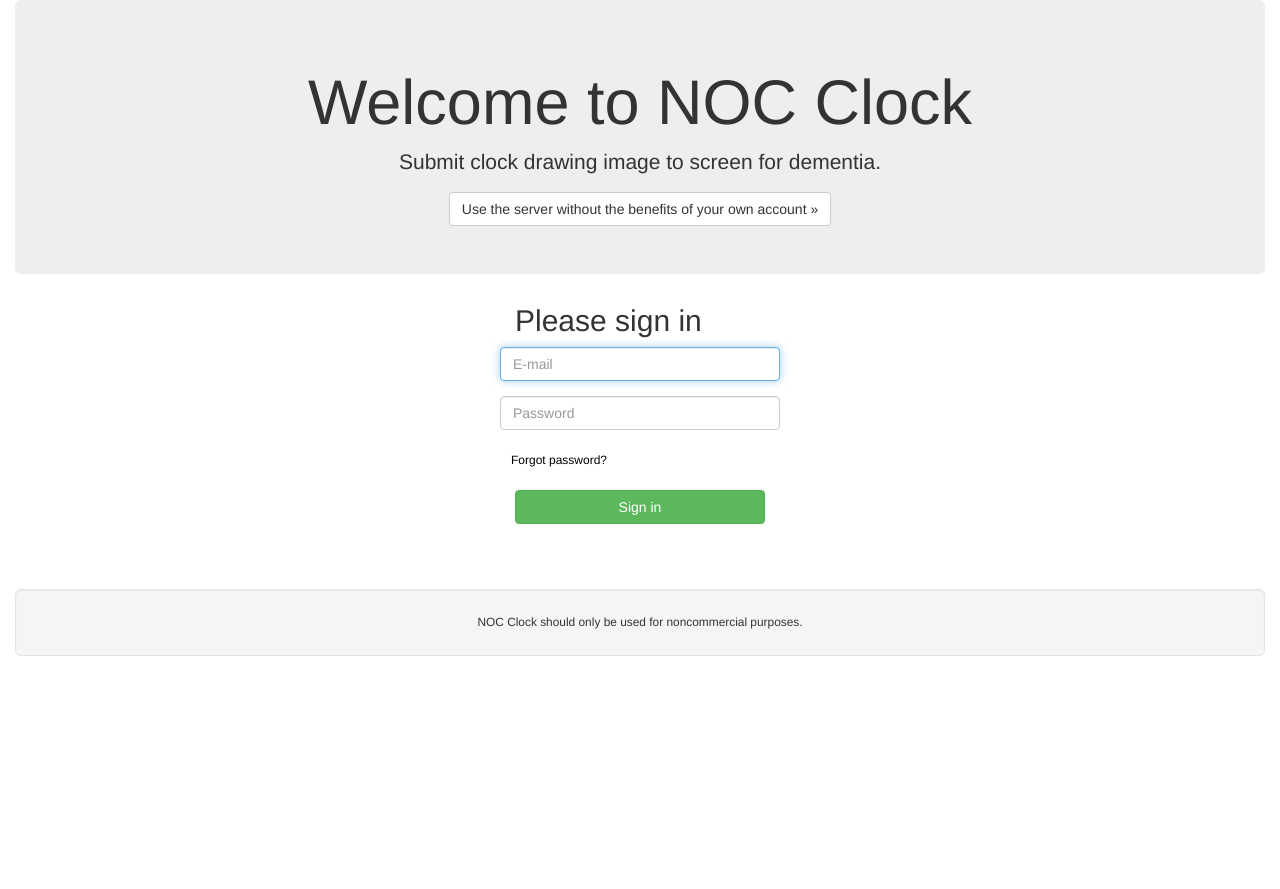
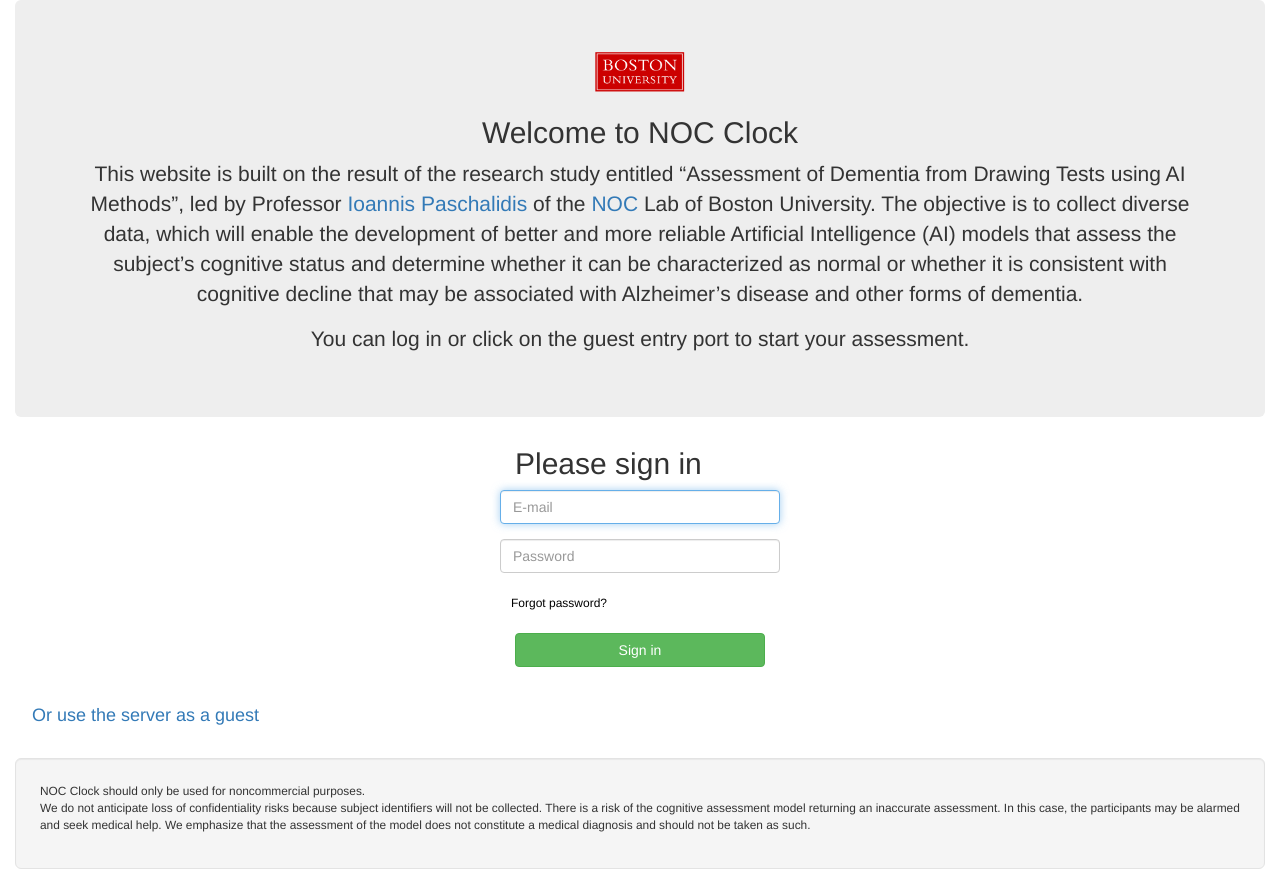
Before and after one commit to NoSpringNoRain/NOC-Clock-Website, a Django app: page /login in a window 1280 px wide. Shown: the part 72-961 px from the top of the page. Before the commit the page ends 728 px from the top, so only its background shows below. Run offline with Django 3.2, Linux system fonts and the light colour scheme; parts of the project's set-up code (start-up, migrations or seed data) failed here and were passed over; some libraries are stand-ins or nearby versions.

Commit message:
added website purpose, contact info, non-identifier collection

```diff
--- a/server/core/templates/core/base.html
+++ b/server/core/templates/core/base.html
@@ -140,9 +140,10 @@
         {% block content %}{% endblock %}
 
         <br><br>
-        <div class="well well-lg text-center small">
+        <div class="well well-lg small">
             {{ SERVER_NAME }} should only be used for noncommercial purposes.
             <br>
+            <p>We do not anticipate loss of confidentiality risks because subject identifiers will not be collected. There is a risk of the cognitive assessment model returning an inaccurate assessment. In this case, the participants may be alarmed and seek medical help. We emphasize that the assessment of the model does not constitute a medical diagnosis and should not be taken as such.</p>
         </div>
     </div>
 </body>
--- a/server/core/templates/core/home.html
+++ b/server/core/templates/core/home.html
@@ -619,11 +619,7 @@
         <div style="display: flex; justify-content: flex-start">
             <input id="id_agreedatastorage" required type="checkbox">
             <label for='id_agreedatastorage' style="font-weight: normal; line-height: 20px; margin-left: 1em">
-                I have been fully informed of the nature of this study which includes a medical history, clock drawing
-                test, and Trail A test and voluntarily agree to participate in this project. I understand that the
-                cognitive assessment that I receive from this website has not been endorsed by any medical expert. I
-                understand that the data will be sued in research and publications. I also authorize the Boston
-                University to secure pertinent medical information and the data for the purposes of this study.
+                I acknowledge that I have read the information in this consent form including risks and possible benefits. I have been given the chance to ask questions by either contacting the lead investigator or the Boston University IRB. My questions (if any) have been answered to my satisfaction, and I agree to participate in the study.
             </label>
         </div>
     </div>
--- a/server/core/templates/core/login.html
+++ b/server/core/templates/core/login.html
@@ -3,11 +3,15 @@
 {% block content %}
 
 <div class="jumbotron text-center">
-	<h1>Welcome to {{ SERVER_NAME }}</h1>
-	<p>Submit clock drawing image to screen for dementia.</p>
-    <a class="btn btn-md btn-default" href="{% url 'login' %}?anonym=true" style="max-width: 100%">
-        Use the server without the benefits of your own account &raquo;
-    </a>
+	<div>
+        <img src="server/core/templates/assets/Boston-University-Logo.png" width="100px">
+        <h2>Welcome to {{ SERVER_NAME }}</h2>
+    </div>
+    <p>This website is built on the result of the research study entitled “Assessment of Dementia from Drawing Tests using AI Methods”, led by Professor
+        <a href="https://sites.bu.edu/paschalidis/people/yannis-paschalidis/">Ioannis Paschalidis</a> of the <a href="https://sites.bu.edu/paschalidis/">NOC</a> Lab of Boston University.
+        The objective is to collect diverse data, which will enable the development of better and more reliable Artificial Intelligence (AI) models that assess the subject’s cognitive status and determine whether it can be characterized as normal or whether it is consistent with cognitive decline that may be associated with Alzheimer’s disease and other forms of dementia.</p>
+    <p>You can log in or click on the guest entry port to start your assessment.</p>
+
 </div>
 
 <form class="form-horizontal my-signin-form" enctype="multipart/form-data" action={% url "login" %} method="post">
@@ -34,4 +38,9 @@
      </div>
 </form>
 
+    <a class="btn btn-md btn-lg" href="{% url 'login' %}?anonym=true" style="max-width: 100%">
+        Or use the server as a guest
+    </a>
+
+
 {% endblock %}
--- a/server/core/templates/core/publications.html
+++ b/server/core/templates/core/publications.html
@@ -6,9 +6,11 @@
         <h2>Papers</h2>
         <ol class="text-left">
                 <li>Samad Amini et al.
-                  <i>"An AI-assisted Online Tool for Cognitive Impairment Detection Using Images from the Clock Drawing Test&rdquo;</i>
+                  <a href="https://www.medrxiv.org/content/10.1101/2021.03.06.21253047v1.full">
+                      <i>"An AI-assisted Online Tool for Cognitive Impairment Detection Using Images from the Clock Drawing Test&rdquo;</i>
+                  <a/>
                   submitted to J Alzheimers Dis. 2021
-              </li>
+                </li>
         </ol>
     </div>
 {% endblock %}
```
Also changed, not shown: server/core/templates/core/contact.html (+16 -1 lines), main.py (added), server/core/templates/assets/Boston-University-Logo.png (added), server/core/templates/assets/irb-detail.png (added).
